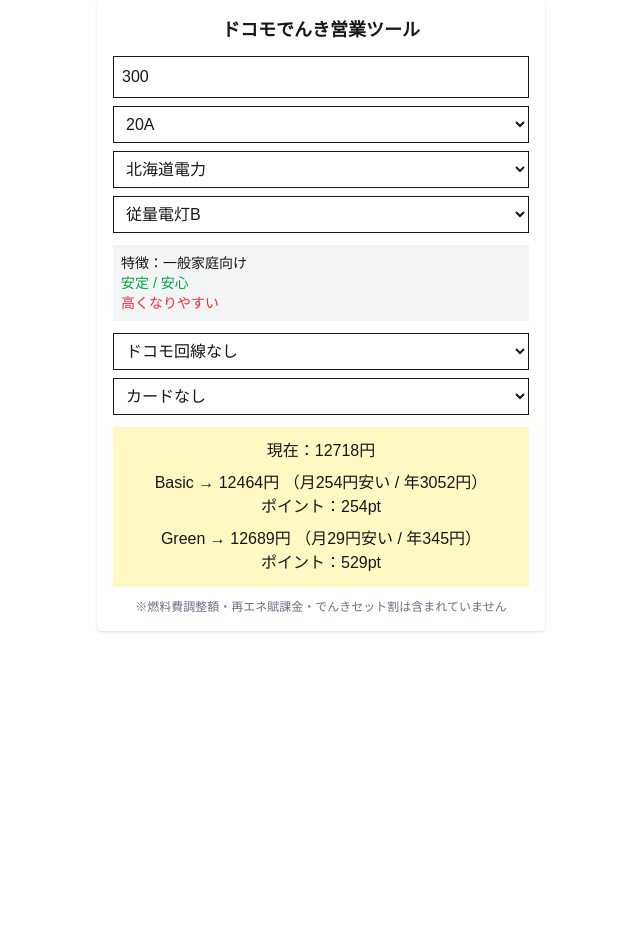
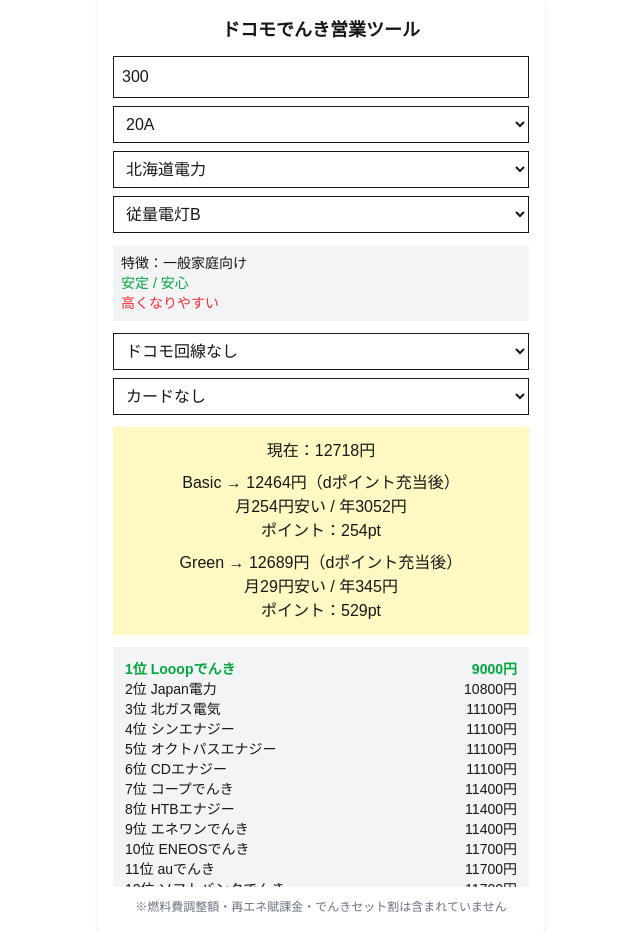
Before and after one commit to takahashikai919-art/electric-app, a Next.js app: page / in a window 1280 px wide. Shown: the whole page, without its empty margins (319-959 px from the left). Before the commit the page ends 800 px from the top, so only its background shows below. Built offline with nearby package versions, Linux system fonts and the light colour scheme.

Commit message:
プラン選択＋ランキング表追加＋dポイント充当

```diff
--- a/app/page.tsx
+++ b/app/page.tsx
@@ -9,7 +9,7 @@
   const [company, setCompany] = useState("北海道電力");
   const [plan, setPlan] = useState("従量電灯B");
 
-  // 🔥 電力会社データ（プラン付き）
+  // 🔥 電力会社データ
   const companies: any = {
     "北海道電力": [
       {
@@ -31,18 +31,26 @@
           return base + kwh * 39;
         },
         feature: "使用量多い人向け",
-        pros: ["安くなりやすい"],
-        cons: ["変動あり"]
+        pros: ["単価安い"],
+        cons: ["季節変動あり"]
       }
     ],
 
+    // 🔥 追加：北ガス ガスセット
     "北ガス電気": [
       {
         name: "従量電灯B",
         calc: () => kwh * 39,
-        feature: "標準",
+        feature: "標準プラン",
         pros: ["シンプル"],
-        cons: ["差が小さい"]
+        cons: ["割引少なめ"]
+      },
+      {
+        name: "ガスセット",
+        calc: () => kwh * 37, // セット割想定
+        feature: "ガスとセットで割引",
+        pros: ["セット割で安い"],
+        cons: ["ガス契約必須"]
       }
     ],
 
@@ -56,7 +64,7 @@
       }
     ],
 
-    // プランなし（簡易）
+    // 簡易
     "Looopでんき": [{ name: "標準", calc: () => kwh * 30 }],
     "ENEOSでんき": [{ name: "標準", calc: () => kwh * 39 }],
     "楽天でんき": [{ name: "標準", calc: () => kwh * 40 }],
@@ -72,11 +80,12 @@
   };
 
   const selectedPlans = companies[company];
-  const selectedPlan = selectedPlans.find((p:any)=>p.name===plan) || selectedPlans[0];
+  const selectedPlan =
+    selectedPlans.find((p:any)=>p.name===plan) || selectedPlans[0];
 
   const currentCost = selectedPlan.calc();
 
-  // 🔥 ドコモ計算
+  // 🔥 ドコモ
   let basicRate = 0.02;
   let greenRate = 0.04;
 
@@ -84,7 +93,6 @@
     basicRate += 0.01;
     greenRate += 0.01;
   }
-
   if (card === "gold") greenRate += 0.01;
   if (card === "platinum") greenRate += 0.05;
 
@@ -94,8 +102,19 @@
   const docomoBasic = currentCost - basicPoint;
   const docomoGreen = currentCost + 500 - greenPoint;
 
-  const diffBasic = currentCost - docomoBasic;
-  const diffGreen = currentCost - docomoGreen;
+  // 🔥 ランキング用
+  const ranking = Object.keys(companies).map((c) => {
+    const cheapest = Math.min(
+      ...companies[c].map((p:any) => p.calc())
+    );
+    return { name: c, cost: cheapest };
+  });
+
+  // ドコモも追加
+  ranking.push({ name: "ドコモでんき Basic（ポイント充当後）", cost: docomoBasic });
+  ranking.push({ name: "ドコモでんき Green（ポイント充当後）", cost: docomoGreen });
+
+  const sorted = ranking.sort((a, b) => a.cost - b.cost);
 
   return (
     <div className="p-4 max-w-md mx-auto bg-white rounded shadow">
@@ -113,7 +132,10 @@
         {[20,30,40,50,60].map(a=><option key={a}>{a}A</option>)}
       </select>
 
-      <select value={company} onChange={(e)=>{setCompany(e.target.value); setPlan(companies[e.target.value][0].name);}}
+      <select value={company} onChange={(e)=>{
+        setCompany(e.target.value);
+        setPlan(companies[e.target.value][0].name);
+      }}
         className="w-full border p-2 mb-2">
         {Object.keys(companies).map(c=><option key={c}>{c}</option>)}
       </select>
@@ -147,24 +169,36 @@
       </select>
 
       {/* 結果 */}
-      <div className="bg-yellow-100 p-3 text-center">
+      <div className="bg-yellow-100 p-3 text-center mb-3">
 
         <p>現在：{currentCost.toFixed(0)}円</p>
 
         <p className="mt-2">
-          Basic → {docomoBasic.toFixed(0)}円
-          （月{diffBasic.toFixed(0)}円安い / 年{(diffBasic*12).toFixed(0)}円）
+          Basic → {docomoBasic.toFixed(0)}円（dポイント充当後）
+          <br />
+          月{(currentCost - docomoBasic).toFixed(0)}円安い / 年{((currentCost - docomoBasic)*12).toFixed(0)}円
           <br />
           ポイント：{basicPoint.toFixed(0)}pt
         </p>
 
         <p className="mt-2">
-          Green → {docomoGreen.toFixed(0)}円
-          （月{diffGreen.toFixed(0)}円安い / 年{(diffGreen*12).toFixed(0)}円）
+          Green → {docomoGreen.toFixed(0)}円（dポイント充当後）
+          <br />
+          月{(currentCost - docomoGreen).toFixed(0)}円安い / 年{((currentCost - docomoGreen)*12).toFixed(0)}円
           <br />
           ポイント：{greenPoint.toFixed(0)}pt
         </p>
 
+      </div>
+
+      {/* 🔥 ランキング */}
+      <div className="bg-gray-100 p-3 text-sm max-h-60 overflow-y-scroll">
+        {sorted.map((c, i) => (
+          <div key={i} className={`flex justify-between ${i===0 ? "font-bold text-green-600" : ""}`}>
+            <span>{i+1}位 {c.name}</span>
+            <span>{c.cost.toFixed(0)}円</span>
+          </div>
+        ))}
       </div>
 
       <p className="text-xs text-gray-500 mt-3 text-center">
```
